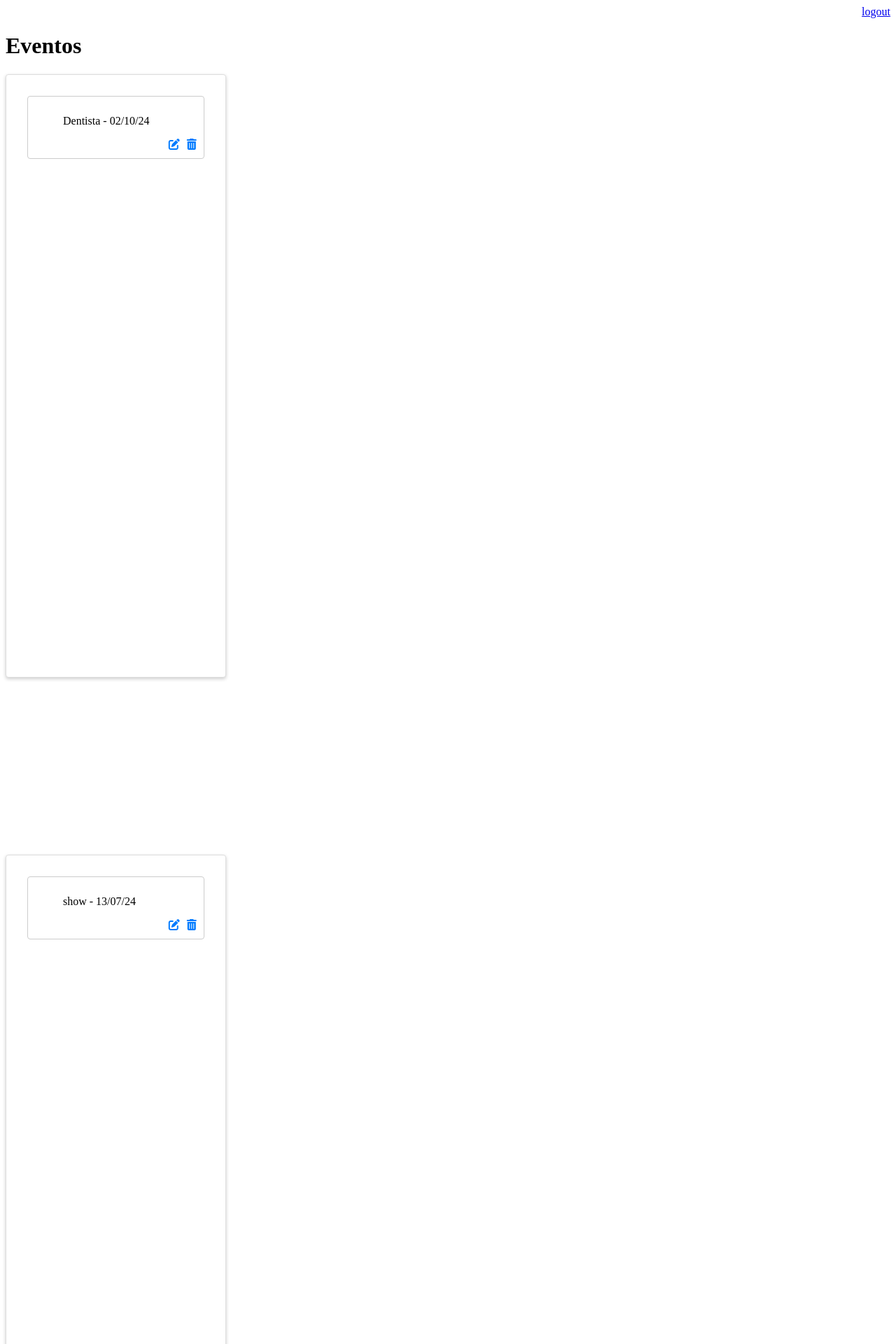
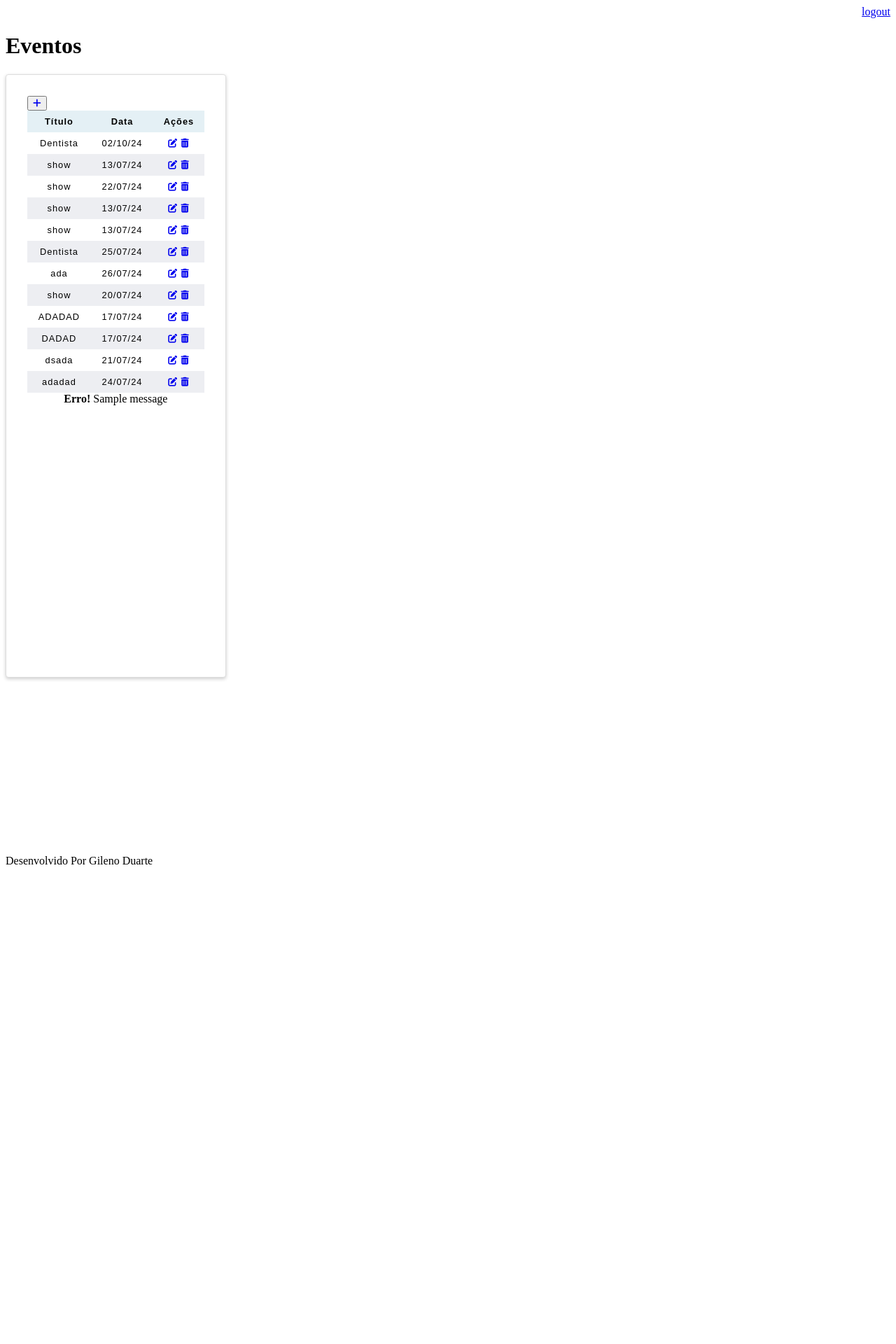
Before and after one commit to Gileno29/agenda, a Django app: page /agenda/ in a window 1280 px wide. Shown: the top 1920 px of the page at 70% size. After the commit the page ends 1235 px from the top, so only its background shows below. Run offline with Django 5.2, Linux system fonts and the light colour scheme; a user stored in the database is signed in; data comes from the database, SQL or seed files in the repository; both versions use the stored data as it was after the commit; one stand-in notice (Sample message) is shown.

Commit message:
estilizando agenda e criando cadastro dos eventos

```diff
--- a/agenda/agenda/urls.py
+++ b/agenda/agenda/urls.py
@@ -24,5 +24,7 @@ urlpatterns = [
     path('', RedirectView.as_view(url='/agenda/')),
     path('login/', views.login_user),
     path('login/submit', views.submit_login),
-    path('logout/', views.logout_user)
+    path('logout/', views.logout_user),
+    path('agenda/evento/submit', views.submit_evento),
+    path('agenda/evento/', views.evento)
 ]
--- a/agenda/core/views.py
+++ b/agenda/core/views.py
@@ -18,9 +18,10 @@ def login_user(request):
 def logout_user(request):
     logout(request)
     return redirect('/')
+
+
 def submit_login(request):
     if request.POST:
-        print("ENTREI NO POST")
         username= request.POST.get('username')
         password= request.POST.get('password')
         usuario = authenticate(username=username, password=password)
@@ -32,9 +33,34 @@ def submit_login(request):
             messages.error(request, "Usuario ou senha invalido")
     return redirect('/')
 
+
 @login_required(login_url='/login/')
 def lista_eventos(request):
     usuario= request.user
     evento = Evento.objects.filter(usuario=usuario)
     dados={'eventos': evento}
     return render(request,'agenda.html', dados)
+
+
+@login_required(login_url='/login/')
+def evento(request):
+    return render(request,'evento.html')
+
+
+@login_required(login_url='/login/')
+def submit_evento(request):
+    print(request)
+    if request.POST:
+        print("Entrei no metodo post")
+        titulo= request.POST.get('titulo')
+        data_evento = request.POST.get('data_evento')
+        descricacao= request.POST.get('descricao')
+        usuario= request.user
+        print("DADOS: ", titulo, data_evento,descricacao,usuario)
+        try:
+            Evento.objects.create(titulo=titulo, data_evento=data_evento,descricao=descricacao, usuario=usuario)
+        except Exception as e:
+            messages.error(request, "Erro ao cadastrar novo evento", e)
+
+        return redirect('/')
+    return redirect('/')
--- a/agenda/static/css/agenda.css
+++ b/agenda/static/css/agenda.css
@@ -1,4 +1,41 @@
 /* ... existing styles ... */
+.table-class {
+    border-collapse: collapse;
+    border: 2px solid rgb(140 140 140);
+    font-family: sans-serif;
+    font-size: 0.8rem;
+    letter-spacing: 1px;
+    width: 100%;
+    border: none;
+    text-align: center;
+  }
+
+  thead,
+  tfoot {
+    background-color: rgb(228 240 245);
+  }
+
+  th,
+  td {
+    border: none; /*1px solid rgb(160 160 160);*/
+    padding: 8px 10px;
+  }
+
+  td:last-of-type {
+    text-align: center;
+  }
+
+  tbody > tr:nth-of-type(even) {
+    background-color: rgb(237 238 242);
+  }
+
+  tfoot th {
+    text-align: right;
+  }
+
+  tfoot td {
+    font-weight: bold;
+  }
 
 .evento-container {
     width: 20%;
@@ -11,25 +48,5 @@
     justify-content: center; /* Center horizontally */
     min-height: 100vh; /* Make the body take up full viewport height */
     margin-bottom: 20%;
+
   }
-
-.evento {
-    border: 1px solid #ccc;
-    padding: 10px;
-    margin-bottom: 10px;
-    border-radius: 4px;
-  }
-
-  .acoes {
-    display: flex;
-    justify-content: flex-end; /* Align icons to the right */
-  }
-
-  .acoes a {
-    margin-left: 10px;
-  }
-
-  .acoes i {
-    font-size: 16px;
-    color: #007bff; /* Example icon color */
-  }
--- a/agenda/templates/agenda.html
+++ b/agenda/templates/agenda.html
@@ -3,15 +3,43 @@
 {% block content %}
   <h1>Eventos</h1>
 
-  {% for evento in eventos %}
+
   <div class="evento-container">
-    <div class="evento">
-        <ul>
-            <la>{{ evento.titulo }} - {{ evento.get_data_evento }}</la>
-        </ul>
-        <span class="acoes">
-            <a href="#"><i class="fas fa-edit"></i></a> <a href="#"><i class="fas fa-trash-alt"></i></a> </span>
-    </div>
+
+    <button><a href="evento/"><i class="fa fa-plus" aria-hidden="true"></i></a></button>
+
+        <div class="evento">
+
+            <table class="table-class">
+                <thead>
+                    <tr>
+                        <th scope="col">Título</th>
+                        <th scope="col">Data</th>
+                        <th scope="col">Ações</th>
+                    </tr>
+                </thead>
+                <tbody>
+                    {% for evento in eventos %}
+                        <tr>
+                            <td>{{ evento.titulo }}</td>
+                            <td>{{ evento.get_data_evento }}</td>
+                            <td>
+                                <a href="#"><i class="fas fa-edit acoes"></i></a> <a href="#"><i class="fas fa-trash-alt"></i></a>
+                            </td>
+                        </tr>
+
+                        </tr>
+                    {% endfor %}
+                </tbody>
+            </table>
+
+        </div>
+
+        <div align="center" class="error-message">
+            {% for message in messages %}
+                <strong>Erro! </strong> {{ message }}
+            {% endfor %}
+        </div>
   </div>
-  {% endfor %}
+
 {% endblock %}
```
Also changed, not shown: agenda/templates/evento.html (added, +21 -0 lines), agenda/db.sqlite3.
